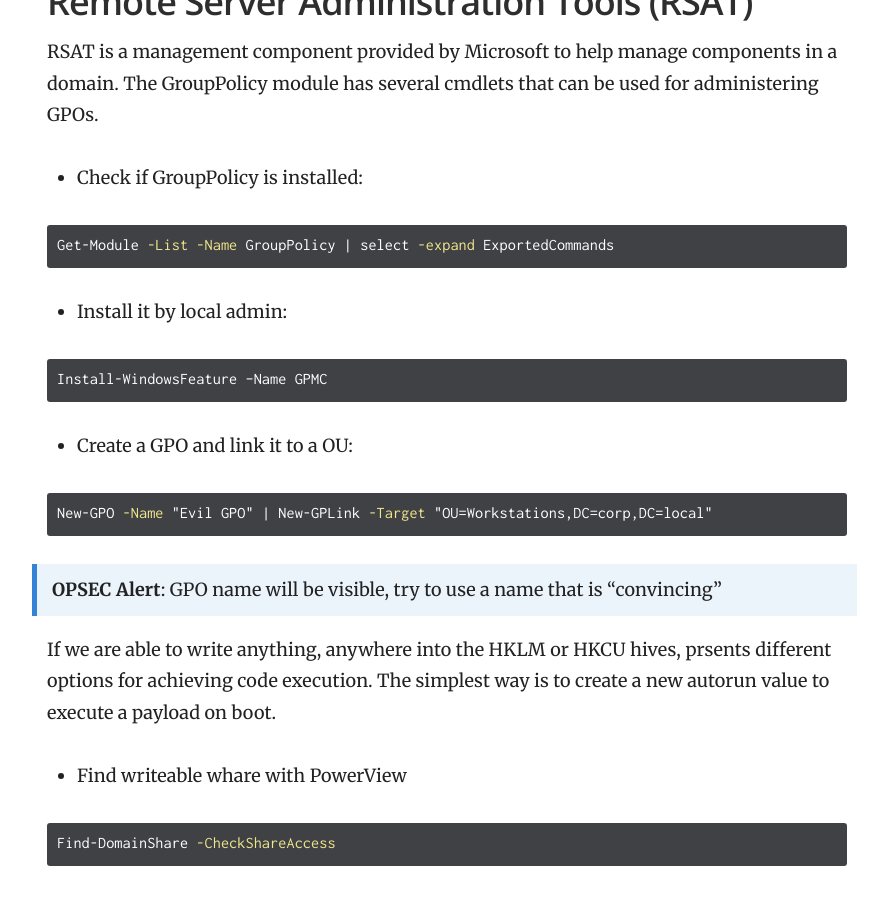
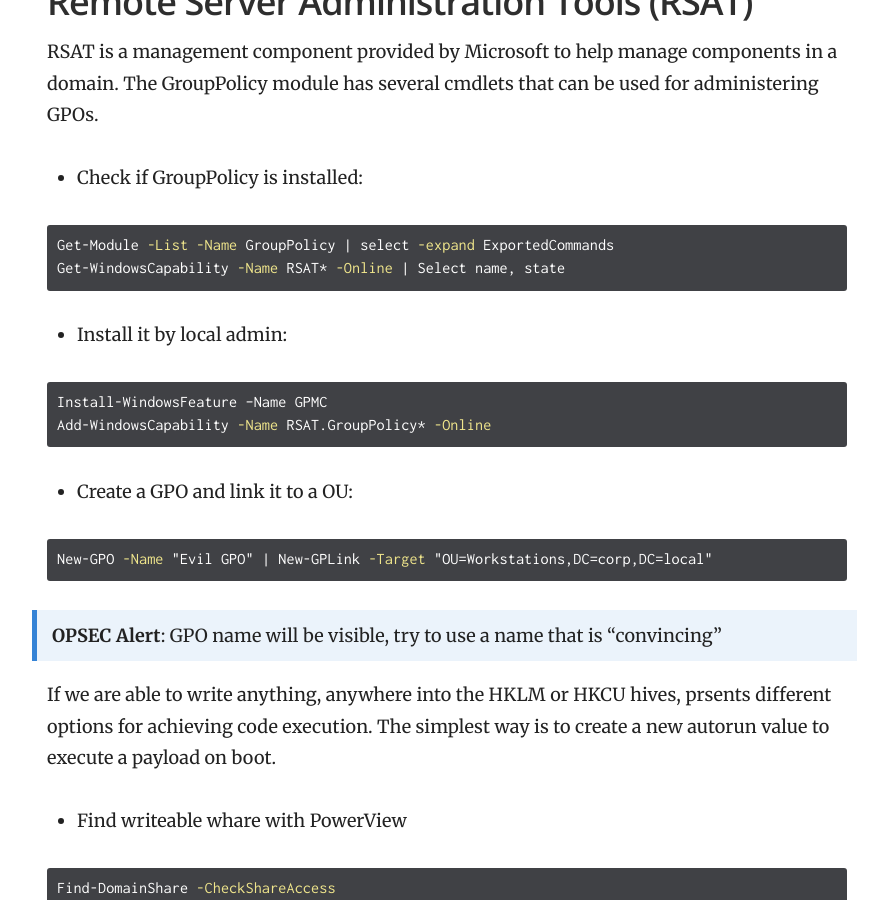
Before and after one commit to mvc1009/hackingnotes, a Jekyll site: the page built from _docs/active-directory/domain-privesc.md, in a window 1280 px wide and 900 px high, scrolled down 21689 px. Shown: the whole window, without its empty margins (343-1231 px from the left). Built offline with Jekyll 4.4.1, drawn with Linux system fonts in a browser that asks for light colours.

Commit message:
Update domain-privesc.md

````diff
--- a/_docs/active-directory/domain-privesc.md
+++ b/_docs/active-directory/domain-privesc.md
@@ -677,12 +677,14 @@ RSAT is a management component provided by Microsoft to help manage components i
 
 ```powershell
 Get-Module -List -Name GroupPolicy | select -expand ExportedCommands
+Get-WindowsCapability -Name RSAT* -Online | Select name, state
 ```
 
 * Install it by local admin:
 
 ```powershell
 Install-WindowsFeature –Name GPMC
+Add-WindowsCapability -Name RSAT.GroupPolicy* -Online
 ```
 
 * Create a GPO and link it to a OU:
````
